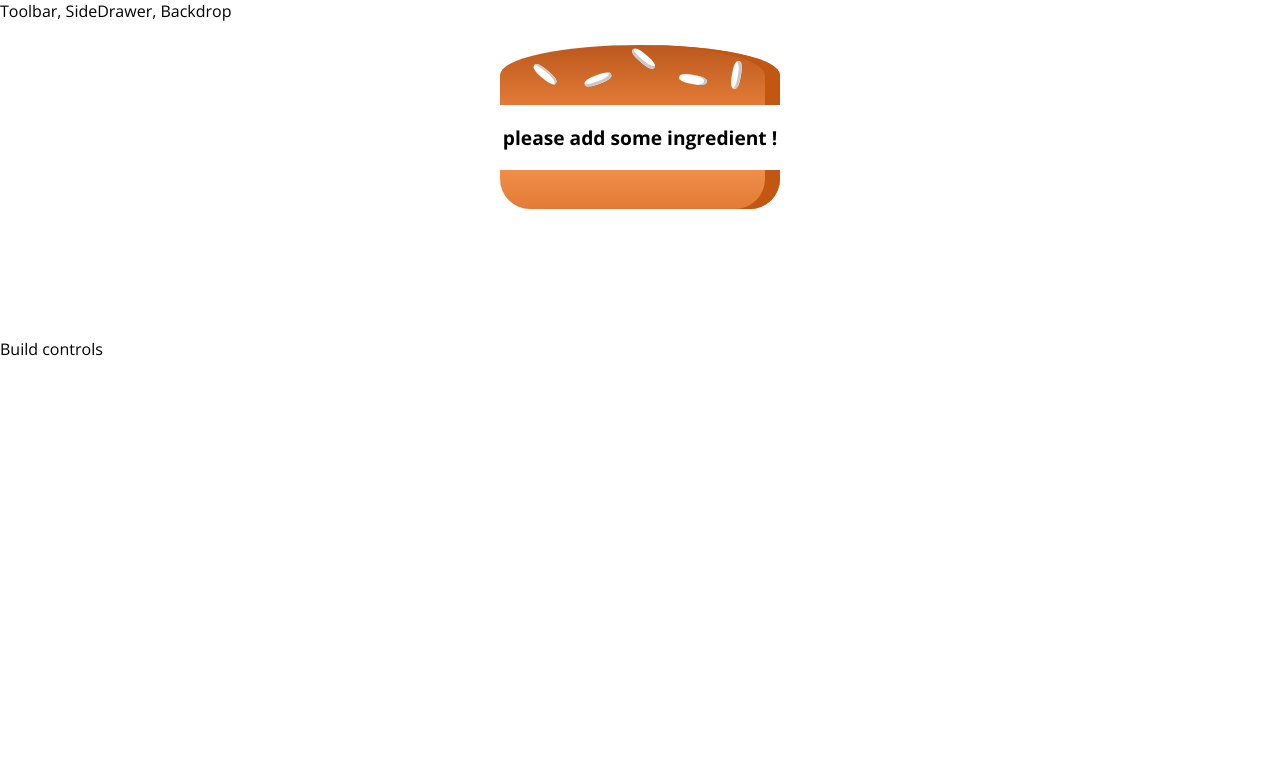
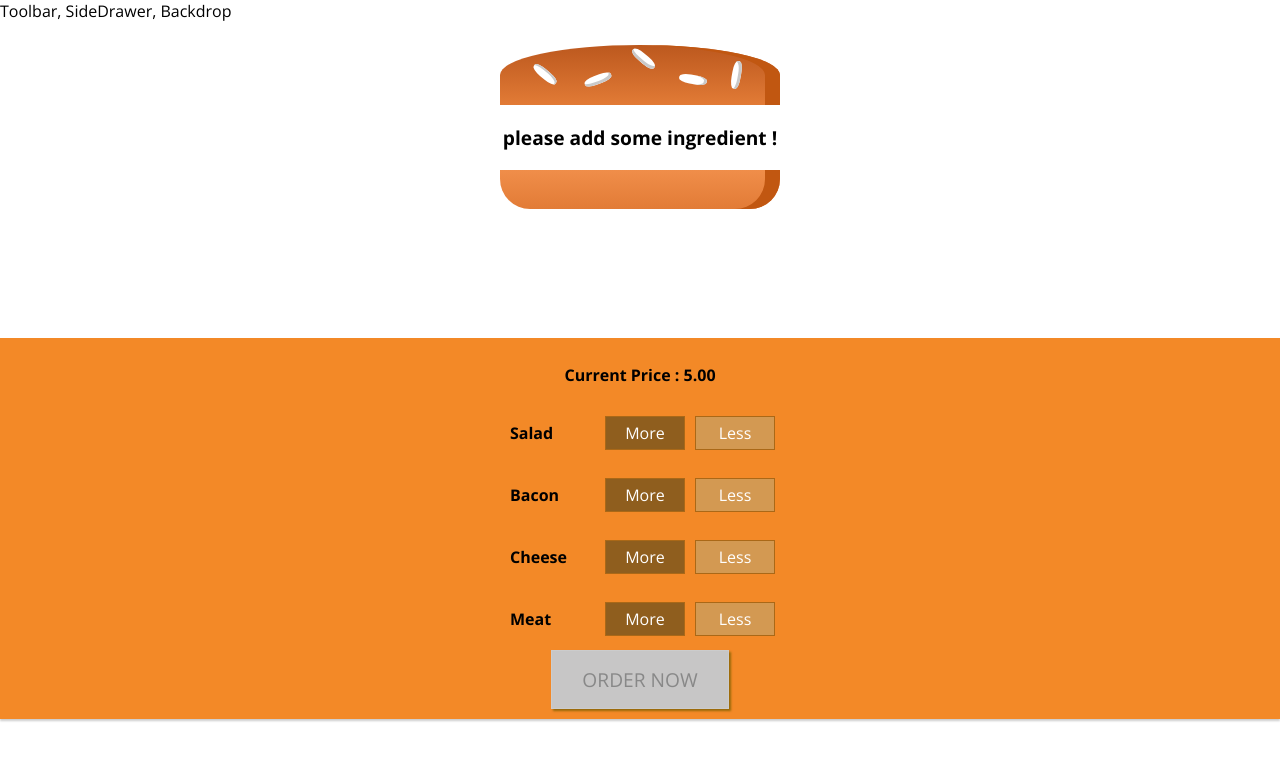
Before and after one commit to elhamposhtiban/burger-builder-react, a React (Create React App) app: page / in a window 1280 px wide. Shown: the top 760 px of the page. Built offline with nearby package versions, Linux system fonts and the light colour scheme.

Commit message:
adding add and remove ingredients functions to app, add modal, add check out button

```diff
--- a/src/components/Burger/BuildControls/BuildControl/BuildControl.css
+++ b/src/components/Burger/BuildControls/BuildControl/BuildControl.css
@@ -2,7 +2,7 @@
     display: flex;
     justify-content: space-between;
     align-items: center;
-    margin: 5px 0;
+    margin: 10px 0;
 }
 
 .BuildControl button {
@@ -35,22 +35,22 @@
     width: 80px;
 }
 
-.BuildControl .Less {
+ .Less {
     background-color: #D39952;
     color: white;
 }
 
-.BuildControl .More {
+ .More {
     background-color: #8F5E1E;
     color: white;
 }
 
-.BuildControl .Less:hover, .BuildControl .Less:active {
+ .Less:hover,  .Less:active {
     background-color: #DAA972;
     color: white;
 }
 
-.BuildControl .More:hover,.BuildControl .More:active {
+ .More:hover, .More:active {
     background-color: #99703F;
     color: white;
 }
--- a/src/components/Burger/BuildControls/BuildControl/BuildControl.js
+++ b/src/components/Burger/BuildControls/BuildControl/BuildControl.js
@@ -1,12 +1,21 @@
 import React from "react";
-import "./BuildControl";
+import "./BuildControl.css";
 
 const buildControl = (props) => {
-<div className="BuildControl">
-    <div className = "Label"> {props.label}</div>
-    <button className="More">More</button>
-    <button className="Less">Less</button>
-</div>
+    return (
+        <div className="BuildControl">
+            <div className = "Label"> {props.label}</div>
+            <button className="More"
+            onClick = {props.addIngredientHandler}
+            disabled = {props.disabledInfo}>
+            More</button>
+            <button className="Less"
+            onClick = {props.removeIngredientHandler}
+            disabled= {props.disabledInfo}>
+            Less</button>
+        </div>
+
+    )
 }
 
 export default buildControl;
--- a/src/components/Burger/BuildControls/BuildControls.css
+++ b/src/components/Burger/BuildControls/BuildControls.css
@@ -8,3 +8,46 @@
     margin: auto;
     padding: 10px 0;
 }
+
+
+
+.OrderButton {
+    background-color: #DAD735;
+    outline: none;
+    cursor: pointer;
+    border: 1px solid #966909;
+    color: #966909;
+    font-family: inherit;
+    font-size: 1.2em;
+    padding: 15px 30px;
+    box-shadow: 2px 2px 2px #966909;
+}
+
+.OrderButton:hover, .OrderButton:active {
+    background-color: #A0DB41;
+    border: 1px solid #966909;
+    color: #966909;
+}
+
+.OrderButton:disabled {
+    background-color: #C7C6C6;
+    cursor: not-allowed;
+    border: 1px solid #ccc;
+    color: #888888;
+}
+
+.OrderButton:not(:disabled) {
+    animation: enable 0.3s linear;
+}
+
+@keyframes enable {
+    0% {
+        transform: scale(1);
+    }
+    60% {
+        transform: scale(1.1);
+    }
+    100% {
+        transform: scale(1);
+    }
+}
--- a/src/components/Burger/BuildControls/BuildControls.js
+++ b/src/components/Burger/BuildControls/BuildControls.js
@@ -1,9 +1,27 @@
 import React from "react";
-import "./BuildControls.css"
+import "./BuildControls.css";
+import BuildControl from "./BuildControl/BuildControl"
+
+const Controls = [  {label:"Salad", type:"salad"},
+                    {label:"Bacon", type:"bacon"},
+                    {label:"Cheese", type:"cheese"},
+                    {label:"Meat", type:"meat"},
+                ]
 
 const buildControls = (props) => {
     return (
-        <div className="BuildControls"></div>
+        <div className="BuildControls">
+            <strong><p> Current Price : {props.price.toFixed(2)}</p></strong>
+        {Controls.map (ctrl => (
+            <BuildControl key={ctrl.label}
+                label = {ctrl.label}
+                addIngredientHandler = {() => props.addIngredientHandler(ctrl.type)}
+                removeIngredientHandler = {() => props.removeIngredientHandler(ctrl.type)}
+                disabled = {() => props.disabledInfo[ctrl.type]}/>
+        ))}
+        <button className="OrderButton"
+        disabled= {!props.purchaseable}> ORDER NOW</button>
+        </div>
     )
 }
 
--- /dev/null
+++ b/src/components/UI/Modal/modal.js
@@ -0,0 +1 @@
+import React from "react"
--- a/src/container/BurgerBuilder/BurgerBuilder.js
+++ b/src/container/BurgerBuilder/BurgerBuilder.js
@@ -1,22 +1,99 @@
 import React, {Component} from "react";
-import Burger from "../../components/Burger/Burger"
+import Burger from "../../components/Burger/Burger";
+import BuildControls from "../../components/Burger/BuildControls/BuildControls";
 
+
+const INGREDIENT_prices = {
+    salad: 0.5,
+    bacon: 0.7,
+    cheese: 0.4,
+    meat: 1.3
+}
 class BurgerBuilder extends Component {
 
+
+
     state = {
+
         ingredients: {
             salad: 0,
             bacon: 0,
             cheese: 0,
             meat: 0
-        }
+        },
+
+        totalPrice: 5 ,
+        purchaseable : false
     }
 
+  updatePurchaseHandler (ingredients)  {
+      const sum = Object.keys(ingredients)
+      .map(igKey => {
+          return ingredients[igKey]
+      })
+      .reduce(( sum, el )=> {
+          return sum + el
+      }, 0)
+
+      this.setState({purchaseable: sum > 0})
+  }
+
+  addIngredientHandler = (type) => {
+
+      const oldCount = this.state.ingredients[type]
+      let updatedCount = oldCount + 1
+      let updatedIngredient = {
+          ...this.state.ingredients
+      }
+      updatedIngredient[type] = updatedCount;
+
+      const priceAddition = INGREDIENT_prices[type]
+      const oldPrice = this.state.totalPrice;
+      let newPrice = oldPrice + priceAddition;
+      this.setState ({ingredients:updatedIngredient, totalPrice:newPrice})
+      this.updatePurchaseHandler(updatedIngredient)
+
+  }
+
+  removeIngredientHandler = (type) => {
+
+    const count = this.state.ingredients[type]
+    let removeCount = count - 1
+    let removeIngredient = {
+        ...this.state.ingredients
+    }
+    removeIngredient[type] = removeCount;
+
+    const priceDecrease = INGREDIENT_prices[type]
+    const price = this.state.totalPrice;
+    let removePrice = price - priceDecrease;
+    this.setState ({ingredients:removeIngredient, totalPrice:removePrice})
+    this.updatePurchaseHandler(removeIngredient)
+    console.log(" hi i am working")
+    console.log(removePrice)
+    console.log(removeIngredient)
+
+}
+
     render() {
+
+        const disabledInfo = {
+            ...this.state.ingredients
+        }
+
+        for (let key in disabledInfo) {
+            disabledInfo[key] = disabledInfo[key] <= 0
+        }
         return(
             <React.Fragment>
                <Burger ingredients= {this.state.ingredients}/>
-                <div>Build controls</div>
+               <BuildControls
+               addIngredientHandler = {this.addIngredientHandler}
+               removeIngredientHandler = {this.removeIngredientHandler}
+               disabled = {this.disabledInfo}
+               price= {this.state.totalPrice}
+               purchaseable = {this.state.purchaseable}/>
+
             </React.Fragment>
         )
     }
```
Also changed, not shown: src/components/UI/Backdrop/backdrop.js (added).
